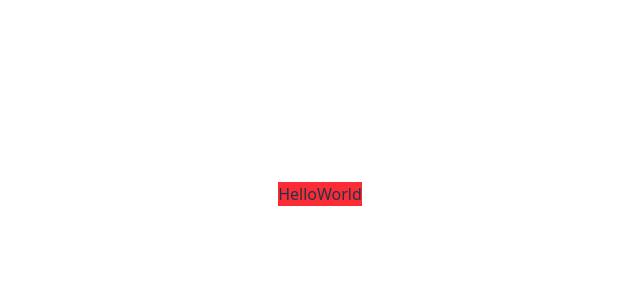
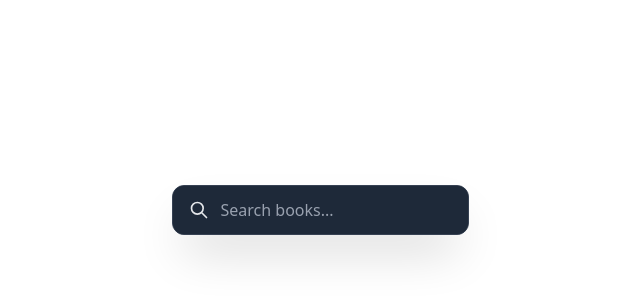
Before and after one commit to ayansh-srivastava/Saras-assignment, a Vue app: page / in a window 1280 px wide. Shown: the part 190-490 px from the top of the page, without its empty margins (320-960 px from the left). Built offline with nearby package versions, Linux system fonts and the light colour scheme.

Commit message:
feat: added searchbar

```diff
--- a/package.json
+++ b/package.json
@@ -12,6 +12,7 @@
     "@tailwindcss/postcss": "^4.1.11",
     "axios": "^1.11.0",
     "lodash": "^4.17.21",
+    "lodash-es": "^4.17.21",
     "vue": "^3.5.17"
   },
   "devDependencies": {
--- a/src/App.vue
+++ b/src/App.vue
@@ -1,8 +1,9 @@
 <script setup>
+  import SearchBar from './components/SearchBar.vue';
 </script>
 
 <template>
-    <div class="flex items-center bg-red-500 space-x-8 mb-8">
-        HelloWorld
+    <div>
+        <SearchBar />
       </div>
 </template>
--- /dev/null
+++ b/src/components/SearchBar.vue
@@ -0,0 +1,63 @@
+<script setup>
+import { ref, computed } from 'vue'
+import { debounce } from 'lodash-es'
+
+const emit = defineEmits(['search'])
+const props = defineProps({
+  isDark: {
+    type: Boolean,
+    default: true
+  }
+})
+
+const searchQuery = ref('')
+
+const containerClasses = computed(() => [
+  'relative flex w-full rounded-xl overflow-hidden transition-all duration-300',
+  'max-w-sm sm:max-w-md md:max-w-lg lg:max-w-xl xl:max-w-2xl',
+  props.isDark
+    ? 'bg-gray-800 border border-gray-700 shadow-2xl shadow-black/20'
+    : 'bg-white border border-gray-200 shadow-xl shadow-gray-500/10'
+])
+
+const inputClasses = computed(() => [
+  'w-full pl-12 pr-4 py-3 focus:outline-none transition-colors duration-300',
+  props.isDark
+    ? 'text-gray-100 placeholder-gray-400 bg-gray-800'
+    : 'text-gray-900 placeholder-gray-500 bg-white'
+])
+
+const iconStroke = computed(() => (props.isDark ? '#e5e7eb' : '#374151'))
+
+const debounceSearch = debounce(() => {
+  emit('search', searchQuery.value)
+  console.log('Searching for:', searchQuery.value)
+}, 400)
+</script>
+
+<template>
+  <div :class="containerClasses">
+    <div class="absolute left-4 top-1/2 transform -translate-y-1/2">
+      <svg
+        xmlns="http://www.w3.org/2000/svg"
+        class="h-5 w-5 transition-colors duration-300"
+        fill="none"
+        viewBox="0 0 24 24"
+        :stroke="iconStroke"
+      >
+        <path
+          stroke-linecap="round"
+          stroke-linejoin="round"
+          stroke-width="2"
+          d="M21 21l-6-6m2-5a7 7 0 11-14 0 7 7 0 0114 0z"
+        />
+      </svg>
+    </div>
+    <input
+      v-model="searchQuery"
+      :class="inputClasses"
+      placeholder="Search books..."
+      @input="debounceSearch"
+    />
+  </div>
+</template>
```
Also changed, not shown: src/assets/search.png (added), src/components/HelloWorld.vue (deleted), 1 other file (tests, documents, lock files or other folders).
